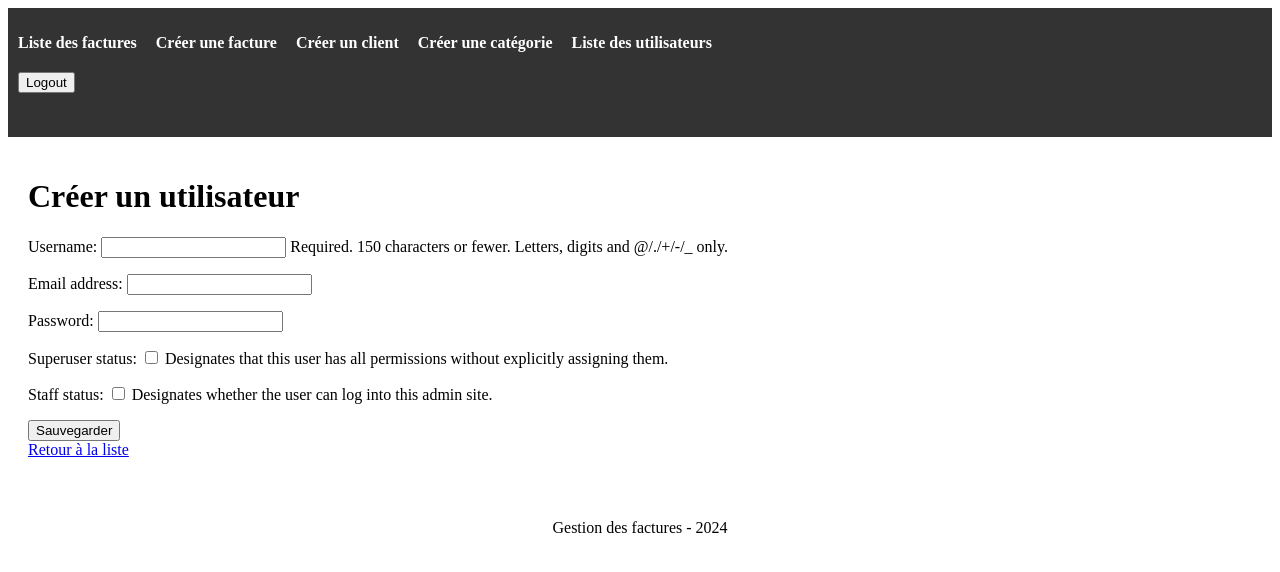
After one commit to Ambre-guia/django_exo_ambreguia, a Django app: page /factures/users/create/ in a window 1280 px wide. The commit adds this page. Shown: the top 572 px of the page. Run offline with Django 5.2, Linux system fonts and the light colour scheme; the visitor is signed in with stand-in values (Sample User, id 1).

Commit message:
gestion user update

```diff
--- a/gestion_factures/factures/forms.py
+++ b/gestion_factures/factures/forms.py
@@ -44,3 +44,11 @@ class CategorieForm(forms.ModelForm):
     class Meta:
         model = Categorie
         fields = ['nom']
+
+class UserForm(forms.ModelForm):
+    class Meta:
+        model = User
+        fields = ['username', 'email', 'password', 'is_superuser', 'is_staff']
+        widgets = {
+            'password': forms.PasswordInput(),
+        }
--- a/gestion_factures/factures/templates/base.html
+++ b/gestion_factures/factures/templates/base.html
@@ -14,7 +14,9 @@
         <li><a href="{% url 'facture_create' %}">Créer une facture</a></li>
         <li><a href="{% url 'client_create' %}">Créer un client</a></li>
         <li><a href="{% url 'categorie_create' %}">Créer une catégorie</a></li>
-
+        {% if request.user.is_superuser %}
+            <li><a href="{% url 'user_list' %}">Liste des utilisateurs</a></li>
+        {% endif %}
         {% if user.is_authenticated %}
             <li>
                 <form method="post" action="{% url 'logout' %}">
--- /dev/null
+++ b/gestion_factures/factures/templates/factures/user_form.html
@@ -0,0 +1,13 @@
+{% extends 'base.html' %}
+
+{% block title %}{% if form.instance.pk %}Modifier{% else %}Créer{% endif %} un utilisateur{% endblock %}
+
+{% block content %}
+<h1>{% if form.instance.pk %}Modifier{% else %}Créer{% endif %} un utilisateur</h1>
+<form method="post">
+    {% csrf_token %}
+    {{ form.as_p }}
+    <button type="submit">Sauvegarder</button>
+</form>
+<a href="{% url 'user_list' %}">Retour à la liste</a>
+{% endblock %}
--- a/gestion_factures/factures/urls.py
+++ b/gestion_factures/factures/urls.py
@@ -1,6 +1,7 @@
 from django.urls import path
 from . import views
 from django.contrib.auth import views as auth_views
+from .views import user_list, user_create, user_update, user_delete
 
 urlpatterns = [
     path('', views.facture_list, name='facture_list'),
@@ -16,4 +17,9 @@ urlpatterns = [
     path('password_change/', auth_views.PasswordChangeView.as_view(), name='password_change'),
     path('password_change/done/', auth_views.PasswordChangeDoneView.as_view(), name='password_change_done'),
     path('signup/', views.signup, name='signup'),
+
+    path('users/', user_list, name='user_list'),
+    path('users/create/', user_create, name='user_create'),
+    path('users/<int:user_id>/update/', user_update, name='user_update'),
+    path('users/<int:user_id>/delete/', user_delete, name='user_delete'),
     ]
--- a/gestion_factures/factures/views.py
+++ b/gestion_factures/factures/views.py
@@ -6,7 +6,8 @@ from .forms import ClientForm
 from .forms import CategorieForm
 
 from django.contrib.auth.models import User
-from .forms import SignUpForm
+from .forms import SignUpForm, UserForm
+from django.core.exceptions import PermissionDenied
 from factures.decorators import superuser_required
 
 def custom_403_view(request, exception=None):
@@ -24,6 +25,10 @@ def signup(request):
         form = SignUpForm()
     return render(request, 'registration/signup.html', {'form': form})
 
+
+##################
+## Facture app ###
+##################
 @login_required
 def facture_list(request):
 
@@ -107,3 +112,50 @@ def categorie_create(request):
     else:
         form = CategorieForm()
     return render(request, 'categories/categorie_form.html', {'form': form})
+
+##################
+## User gestion ##
+##################
+@login_required
+def user_list(request):
+    if not request.user.is_superuser:
+        raise PermissionDenied
+    users = User.objects.all()
+    return render(request, 'factures/user_list.html', {'users': users})
+
+@login_required
+def user_create(request):
+    if not request.user.is_superuser:
+        raise PermissionDenied
+    if request.method == "POST":
+        form = UserForm(request.POST)
+        if form.is_valid():
+            form.save()
+            return redirect('user_list')
+    else:
+        form = UserForm()
+    return render(request, 'factures/user_form.html', {'form': form})
+
+@login_required
+def user_update(request, user_id):
+    if not request.user.is_superuser:
+        raise PermissionDenied
+    user = get_object_or_404(User, id=user_id)
+    if request.method == "POST":
+        form = UserForm(request.POST, instance=user)
+        if form.is_valid():
+            form.save()
+            return redirect('user_list')
+    else:
+        form = UserForm(instance=user)
+    return render(request, 'factures/user_form.html', {'form': form})
+
+@login_required
+def user_delete(request, user_id):
+    if not request.user.is_superuser:
+        raise PermissionDenied
+    user = get_object_or_404(User, id=user_id)
+    if request.method == "POST":
+        user.delete()
+        return redirect('user_list')
+    return render(request, 'factures/user_confirm_delete.html', {'user': user})
```
Also changed, not shown: gestion_factures/factures/templates/factures/user_confirm_delete.html (added, +13 -0 lines), gestion_factures/factures/templates/factures/user_list.html (added, +30 -0 lines). Lines whose indentation alone changed are shown as unchanged.
